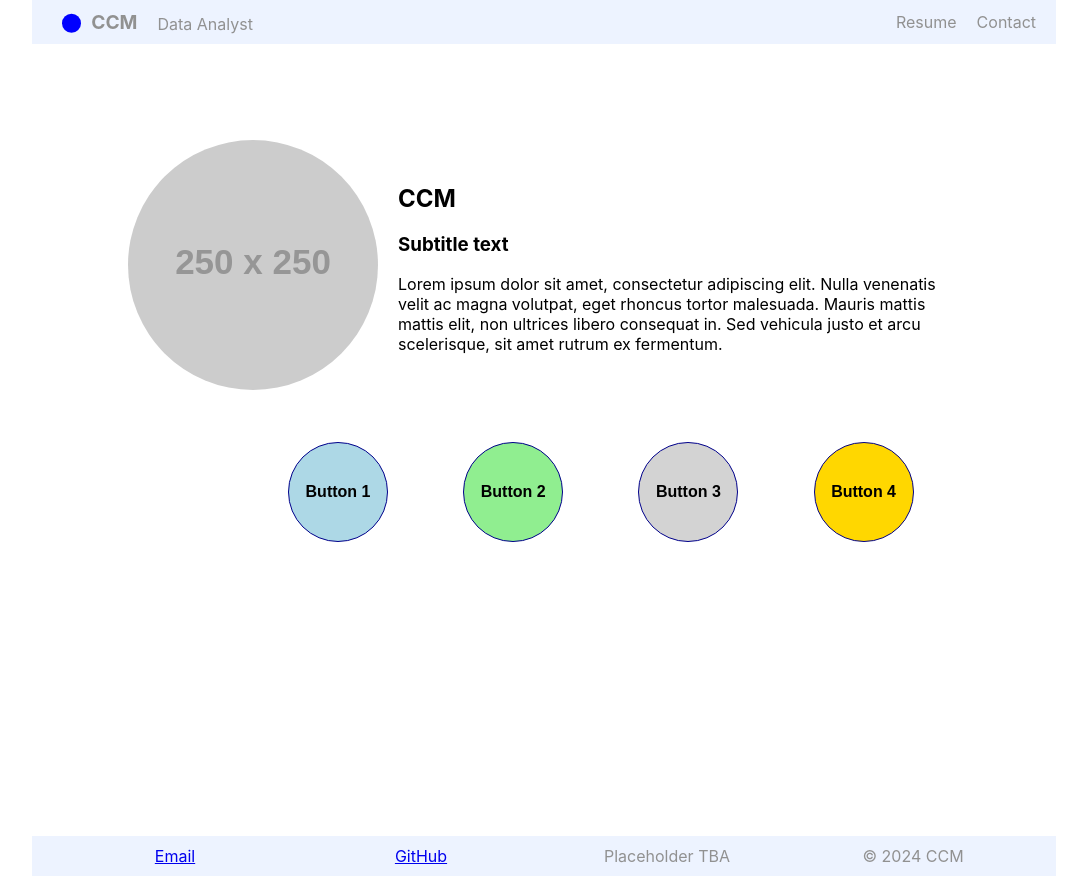
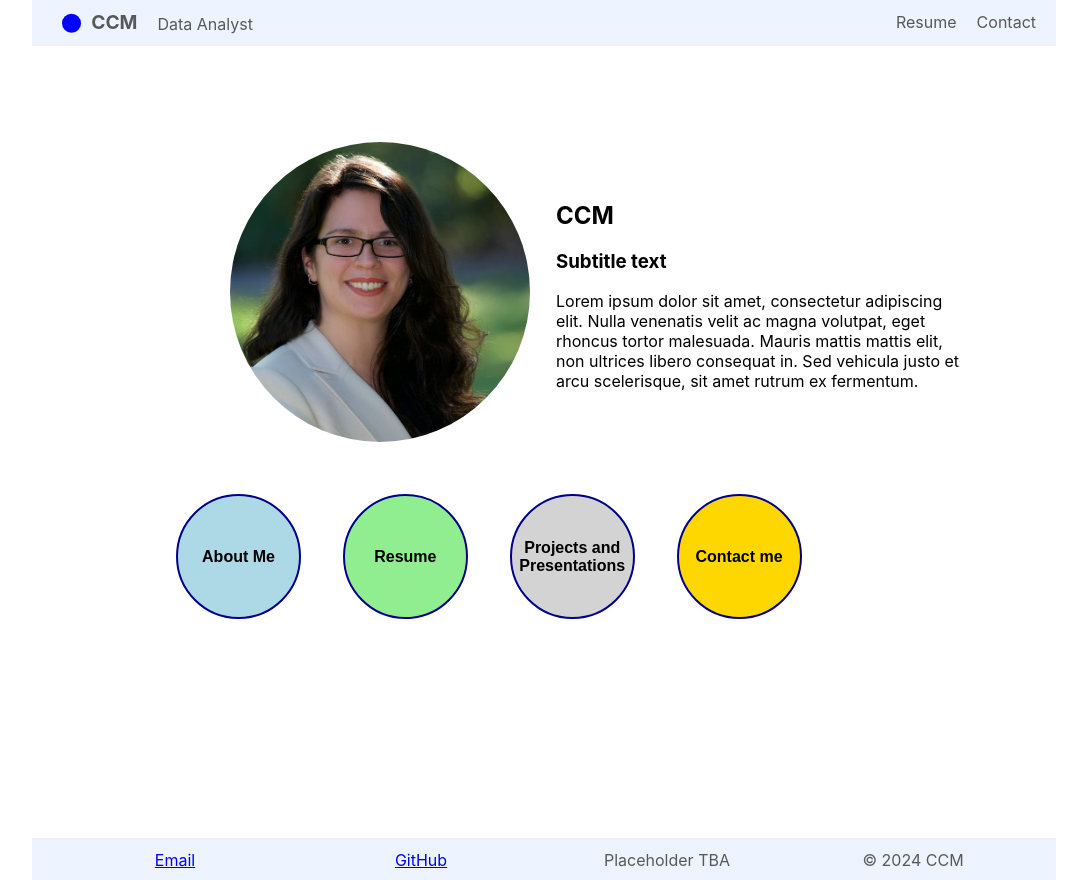
Before and after one commit to TheMartinCrabtree/web-cam, a React (Create React App) app in the folder frontend/: page / in a window 1280 px wide. Shown: the whole page, without its empty margins (96-1183 px from the left). Built offline with nearby package versions, Linux system fonts and the light colour scheme.

Commit message:
added some images and testing layout changes

```diff
--- a/frontend/src/App.tsx
+++ b/frontend/src/App.tsx
@@ -27,16 +27,25 @@ const NavbarWrapper = styled.div`
   margin: 3em;
 `;
 
+const StyledLine = styled.div`
+  width: 100%;
+  height: 2px;
+  background-color: #f1f0f0;
+  margin: 0 auto;
+`;
+
 function App() {
   return (
     <LayoutWrapper>
       <Header />
+      <StyledLine />
       <BodyWrapper>
         <Profile />
         <NavbarWrapper>
           <Navbar />
         </NavbarWrapper>
       </BodyWrapper>
+      <StyledLine />
       <Footer />
     </LayoutWrapper>
   );
--- a/frontend/src/components/footer/Footer.tsx
+++ b/frontend/src/components/footer/Footer.tsx
@@ -6,15 +6,22 @@ const LayoutWrapper = styled.div`
   justify-content: space-between;
   align-items: center;
   background-color: #edf3ff;
-  color: #919191;
+  color: #585858;
   padding: 10px 20px;
+`;
+
+const StyledLine = styled.div`
+  width: 100%;
+  height: 2px;
+  background-color: #f1f0f0;
+  margin: 0 auto;
 `;
 
 const TextContainer = styled.div`
   flex: 1;
   text-align: center;
   a: {
-    color: #919191;
+    color: #585858;
     text-decoration: none;
   }
   &:hover,
--- a/frontend/src/components/header/Header.tsx
+++ b/frontend/src/components/header/Header.tsx
@@ -6,7 +6,7 @@ const HeaderContainer = styled.div`
   justify-content: space-between;
   align-items: center;
   background-color: #edf3ff;
-  color: #919191;
+  color: #585858;
   padding: 10px 20px;
 `;
 const LeftHeaderContainer = styled.div`
--- a/frontend/src/components/navbar/Navbar.tsx
+++ b/frontend/src/components/navbar/Navbar.tsx
@@ -3,59 +3,66 @@ import styled from "styled-components";
 
 const buttonData = [
   {
-    buttonText: "Button 1",
+    id: "ButtonData-button1",
+    buttonText: "About Me",
     buttonColor: "lightblue",
   },
   {
-    buttonText: "Button 2",
+    id: "ButtonData-button2",
+    buttonText: "Resume",
     buttonColor: "lightgreen",
   },
   {
-    buttonText: "Button 3",
+    id: "ButtonData-button3",
+    buttonText: "Projects and Presentations",
     buttonColor: "lightgray",
   },
   {
-    buttonText: "Button 4",
+    id: "ButtonData-button4",
+    buttonText: "Contact me",
     buttonColor: "gold",
   },
 ];
 
 const LayoutWrapper = styled.div`
-  padding-left: 7em;
   display: flex;
   justify-content: space-between;
   width: 85%;
 `;
 
-const StyledButton = styled.button<{ buttonColor: string }>`
-  border: 1px;
+const StyledButton = styled.button<{ $buttonColor: string }>`
+  border: 2px;
   border-style: solid;
   border-color: darkblue;
   border-radius: 50%;
-  width: 100px;
-  height: 100px;
+  width: 125px;
+  height: 125px;
   font-size: 16px;
   font-weight: bold;
   display: flex;
   align-items: center;
   justify-content: center;
   cursor: pointer;
-  background-color: ${({ buttonColor }) =>
-    buttonColor ? `${buttonColor}` : `lightgray`};
+  background-color: ${({ $buttonColor }) =>
+    $buttonColor ? `${$buttonColor}` : `lightgray`};
   transition: background-color 0.3s ease;
   &:hover,
   &:focus {
+    color: lightgray;
     background-color: darkgray;
+    border-color: lightgray;
   }
 `;
 
 const _renderButtons = (buttonArr: any[]) => {
   return buttonArr.map(
-    (btnData: { buttonText: string; buttonColor: string }) => {
-      const { buttonText, buttonColor } = btnData;
+    (btnData: { id: string; buttonText: string; buttonColor: string }) => {
+      const { id, buttonText, buttonColor } = btnData;
       return (
         buttonColor && (
-          <StyledButton buttonColor={buttonColor}>{buttonText}</StyledButton>
+          <StyledButton key={id} $buttonColor={buttonColor}>
+            {buttonText}
+          </StyledButton>
         )
       );
     }
--- a/frontend/src/components/profile/Profile.tsx
+++ b/frontend/src/components/profile/Profile.tsx
@@ -9,11 +9,12 @@ const LayoutWrapper = styled.div`
 
 const ImageContainer = styled.div`
   flex: 0 0 auto;
-  margin-right: 20px;
+  margin-right: 2vw;
+  margin-left: 8vw;
 `;
 const StyledImage = styled.img`
-  width: 250px;
-  height: 250px;
+  width: 300px;
+  height: 300px;
   border-radius: 50%;
   object-fit: cover;
 `;
@@ -30,7 +31,8 @@ const Profile = () => {
   return (
     <LayoutWrapper>
       <ImageContainer>
-        <StyledImage src="https://via.placeholder.com/250" alt="Profile" />
+        {/* <StyledImage src="https://via.placeholder.com/250" alt="Profile" /> */}
+        <StyledImage src="./headshot.jpg" alt="Profile" />
       </ImageContainer>
       <InfoContainer>
         <TitleContainer>CCM</TitleContainer>
```
Also changed, not shown: frontend/public/background.webp (added), frontend/public/headshot.jpg (added).
